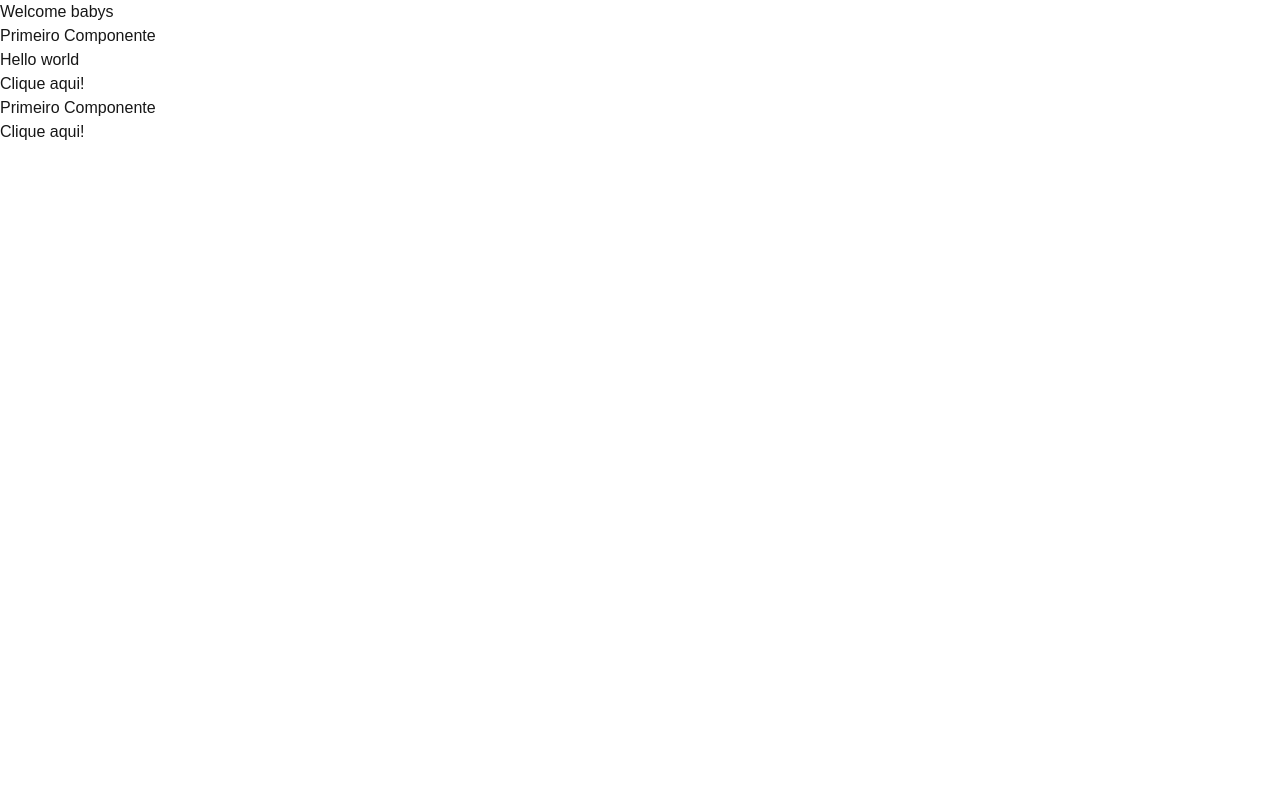
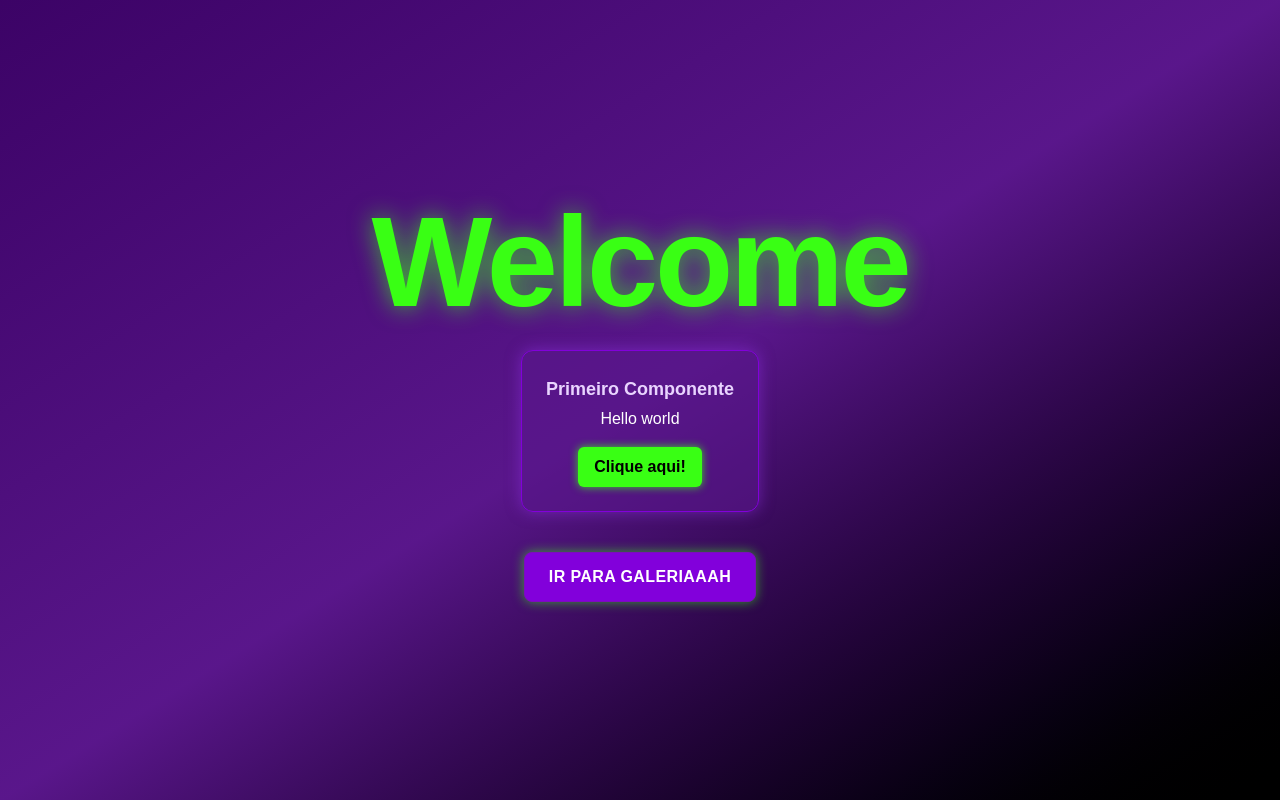
Before and after one commit to Beckksx/Image2, a Next.js app in the folder imagelite/: page / in a window 1280 px wide. Built offline with nearby package versions, Linux system fonts and the light colour scheme.

Commit message:
Page app arrumada, galeria extension

```diff
--- a/imagelite/app/components/ImageCard.tsx
+++ b/imagelite/app/components/ImageCard.tsx
@@ -1,21 +1,47 @@
-//Componente do ImageCard
+'use client'
   interface ImageCardProps {
   imageUrl?: string;
   imageName?: string;
   imageSize?: string;
   uploadDate?: string;
+  extension?: string;
 }
 
-export  const ImageCard: React.FC<ImageCardProps> = ({imageName, imageUrl, imageSize, uploadDate }) => {
+  export  const ImageCard: React.FC<ImageCardProps> = ({imageName, imageUrl, imageSize, uploadDate, extension }) => {
+
+    function downloadImage() {
+    window.open(imageUrl, '_blank');
+    }
+
    return(
     <div className="card relative bg-white rounded-md shadow-md transition-all ease-in-out duration-300 hover:shadow-xl hover:-translate-y-1">
-  <img src={imageUrl} className="h-56 w-full object-cover rounded-t-md" alt="Thumbnail" />
+    <img onClick={downloadImage} src={imageUrl} className="h-56 w-full object-cover rounded-t-md" alt="Thumbnail" />
     <div className="card-body p-4">
      <h1 className="text-xl font-semibold mb-2 text-gray-600">{imageName}</h1>
-    <p className="text-xl font-semibold mb-2
-    text-gray-600">{imageSize}</p>
+     <p className="text-xl font-semibold mb-2 text-gray-600">{formatBytes(Number(imageSize))}</p>
      <p className="text-xl font-semibold mb-2 text-gray-600">{uploadDate}</p>
+     <p className="text-xl font-semibold mb-2 text-gray-600">{extension}</p>
     </div>
     </div>
   )
 }
+
+  function formatBytes(bytes: number = 0, decimals: number = 2): string {
+    if (bytes === 0) return '0 Bytes';
+
+    const k = 1024;
+    const dm = decimals < 0 ? 0 : decimals;
+    const sizes = ['Bytes', 'KB', 'MB', 'GB', 'TB', 'PB', 'EB', 'ZB', 'YB'];
+
+    const absBytes = Math.abs(bytes);
+
+    // Evita estourar o tamanho do array sizes
+    const i = Math.min(
+        Math.floor(Math.log(absBytes) / Math.log(k)),
+        sizes.length - 1
+    );
+
+    const formattedValue = parseFloat((bytes / Math.pow(k, i)).toFixed(dm));
+
+    return `${formattedValue} ${sizes[i]}`;
+}
--- a/imagelite/app/components/PrimeiroComponente.tsx
+++ b/imagelite/app/components/PrimeiroComponente.tsx
@@ -1,31 +1,30 @@
+
 'use client';
 
-interface PrimeiroComponenteProps{
+interface PrimeiroComponenteProps {
   mensagem: string;
-  mensagemBotao: string; // prop opc
+  mensagemBotao: string;
 }
+
 export const PrimeiroComponente = ({ mensagem, mensagemBotao }: PrimeiroComponenteProps) => {
-
-
- /*  function clique() {
-    console.log('Você clicou no botão!');
-    alert('Você clicou no botãooo!');
-
-  } */
-
-
   const clique = () => {
     console.log('Você clicou no botão!');
     alert(mensagemBotao);
-
-  }
+  };
 
   return (
-    <div>
-      <h1>Primeiro Componente</h1>
-      <p>{mensagem}</p>
-      <button onClick={clique}>Clique aqui!</button>
-
+    <div className="bg-purple-900/60 border border-purple-700 rounded-xl p-6 shadow-[0_0_15px_rgba(147,51,234,0.5)]">
+      <h2 className="text-lg font-semibold text-purple-200 mb-1">Primeiro Componente</h2>
+      <p className="text-white mb-4">{mensagem}</p>
+      <button
+        onClick={clique}
+        className="px-4 py-2 rounded-md font-semibold bg-[#39ff14] text-black
+                   shadow-[0_0_8px_rgba(57,255,20,0.8)]
+                   hover:shadow-[0_0_16px_rgba(57,255,20,1)] hover:scale-105
+                   transition-all duration-200"
+      >
+        Clique aqui!
+      </button>
     </div>
   );
-}
+};
--- a/imagelite/app/galeria/page.tsx
+++ b/imagelite/app/galeria/page.tsx
@@ -1,28 +1,32 @@
-'use client';
+'use client'
 import { Template, ImageCard } from '../components';
+import { ImageService, useImageService } from '../resource/service';
+import { useState } from 'react';
 import { Image } from '../resource/Image';
-  import { ImageService, useImageService } from '../resource/service'
-  import { useState } from 'react'
 
 export default function Galeria() {
 
+    const useService = useImageService();
+    const [images, setImages] = useState<Image[]>([]);
+    const [query, setQuery] = useState<string>('')
+    const [extension, setExtension] = useState<string>('')
 
-  const useService = useImageService();
-  const [images, setImage] = useState<Image[]>([])
+    async function searchImages() {
+        const result = await useService.buscar(query,extension);
 
-   async function searchImage(){
-      const result = await useService.buscar();
-      setImage(result);
-      console.table(result)
+
+        setImages(result);
+        console.table(result);
     }
-
     /*renderizando a imagem na tela*/
   function renderImageCard(image: Image ) {
     return (
-      <ImageCard imageName = {image.name}
+      <ImageCard key = {image.url}
+                imageName = {image.name}
                  imageUrl={image.url}
                  imageSize = {`${image.size} MB`}
-                 uploadDate={image.uploadDate} />
+                 uploadDate={image.uploadDate}
+                extension={image.extension} />
     )
   }
 
@@ -33,16 +37,29 @@
 
 
     return (
-    //<main>
         <Template>
-        <button className="bg-purple-800 hover:bg-purple-950 text-white font-bold py-2 px-4 rounded" onClick={searchImage}>
-          Mudar Imagem </button>
-        <section className="grid grid-cols-4 gap-4  p-4">
+          <section className="flex flex-col items-center justify-center my-5">
+            <div className="flex space-x-4">
+              <input type="text"
+              onChange= {event => setQuery(event.target.value)}
+              className="border px-4 py-2 rounded-lg text-white-900" placeholder="Buscar imagens..." />
+              <select onChange={event => setExtension(event.target.value)}
+              className="border px-4 py-2 rounded-lg text-white-900">
+                <option value="">All formats</option>
+                <option value="PNG">PNG</option>
+                <option value="JPG">JPG</option>
+                <option value="JPEG">JPEG</option>
+                <option value="GIF">GIF</option>
+              </select>
+              <button className="bg-blue-500 hover:bg-blue-600 text-white font-bold py-2 px-4 rounded" onClick={searchImages}>Search </button>
+              <button className="bg-red-500 hover:bg-red-600 text-white font-bold py-2 px-4 rounded">Add New </button>
+            </div>
+        </section>
+            <section className="grid grid-cols-3 gap-4 p-4">
             {
             renderImageCards()
             }
             </section>
         </Template>
-    //</main>
-  )
+    );
 }
--- a/imagelite/app/page.tsx
+++ b/imagelite/app/page.tsx
@@ -1,12 +1,26 @@
+import Link from "next/link";
 import { PrimeiroComponente } from "./components/PrimeiroComponente";
 
 export default function Home() {
   return (
-    <div>
-      <main>
-        <h1>Welcome babys</h1>
-         <PrimeiroComponente mensagem="Hello world" mensagemBotao={""}/>
-           <PrimeiroComponente mensagemBotao="Clicou bb" mensagem={""}/>
+    <div className="min-h-screen bg-gradient-to-br from-purple-950 via-purple-900 to-black text-white flex items-center justify-center">
+      <main className="flex flex-col items-center gap-6 text-center px-6">
+        <h1 className="text-9xl font-extrabold tracking-tight text-[#39ff14] drop-shadow-[0_0_12px_rgba(57,255,20,0.7)]">
+          Welcome
+        </h1>
+
+        <PrimeiroComponente mensagem="Hello world" mensagemBotao="Clicou!" />
+
+        <Link
+          href="/galeria"
+          className="mt-4 px-6 py-3 rounded-lg font-bold uppercase tracking-wide
+                     bg-purple-700 border border-[#7C0CBD] text-white
+                     shadow-[0_0_12px_rgba(57,255,20,0.6)]
+                     hover:bg-purple-700 hover:shadow-[0_0_20px_rgba(162, 0, 255, 0.9)]
+                     transition-all duration-300"
+        >
+          Ir para Galeriaaah
+        </Link>
       </main>
     </div>
   );
--- a/imagelite/app/resource/Image.ts
+++ b/imagelite/app/resource/Image.ts
@@ -1,8 +1,8 @@
 export class Image{
   url?: string;
   name?: string;
-  extension?: string;
   size?: number;
   uploadDate?: string;
+  extension?: string;
 
 }
--- a/imagelite/app/resource/service.ts
+++ b/imagelite/app/resource/service.ts
@@ -1,12 +1,14 @@
 import { Image } from "./Image";
+export class ImageService {
+  baseURL: string = 'http://localhost:8080/images';
 
-export class ImageService {
-  baseURL : string = 'http://localhost:8080/images';
+  async buscar(query: string = '',extension?: string): Promise<Image[]> {
 
-  async buscar(): Promise<Image[]>{
-    const response = await fetch(this.baseURL);
+    const url = `${this.baseURL}?query=${query}&extension=${extension}`;
+    const response = await fetch(url);
     return await response.json();
+
   }
 }
-// React Hook
-  export const useImageService = ()  => new ImageService();
+//React Hook
+export const useImageService = () => new ImageService();
```
Lines whose indentation alone changed are shown as unchanged.
